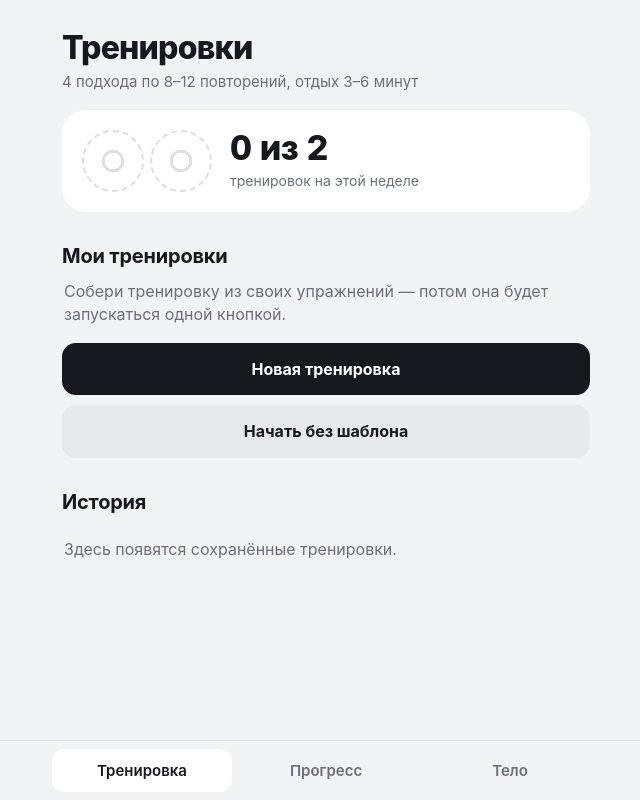
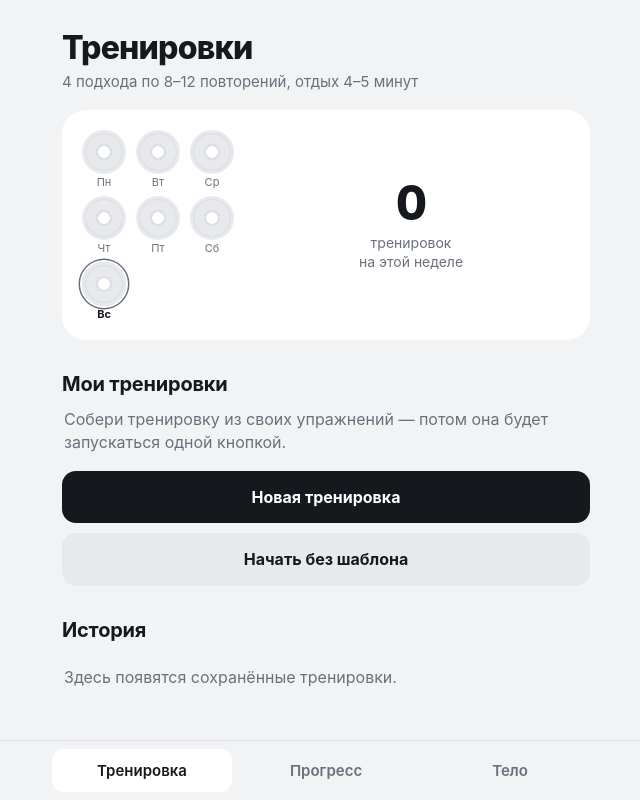
Before and after one commit to kryntsilov63/Trenirovki, a plain HTML site: page index.html in a window 1280 px wide. Shown: the whole page, without its empty margins (314-954 px from the left). Drawn offline with Linux system fonts and the light colour scheme.

Commit message:
Add files via upload

```diff
--- a/index.html
+++ b/index.html
@@ -48,11 +48,16 @@ h2{font-size:20px;font-weight:700;letter-spacing:-.01em;margin:30px 0 10px}
 
 /* week */
 .week{background:var(--surface);border-radius:24px;padding:20px;display:flex;align-items:center;gap:18px;margin-bottom:14px}
-.plates{display:flex;gap:6px;flex:none}
-.bigplate{width:62px;height:62px;border-radius:50%;
-  background:radial-gradient(circle, var(--surface) 0 8px, var(--ink) 8.5px 11px, var(--blue) 11.5px 25px, rgba(0,0,0,.18) 25.5px 26.5px, var(--blue) 27px);}
-.bigplate.off{background:radial-gradient(circle, var(--surface) 0 8px, var(--line) 8.5px 11px, transparent 11.5px);border:2.5px dashed var(--line)}
-.weekn{font-size:34px;font-weight:800;line-height:1;letter-spacing:-.02em}
+.plates{display:grid;grid-template-columns:repeat(3,44px);gap:8px 10px;flex:none}
+.day{display:flex;flex-direction:column;align-items:center;gap:3px;font-size:11px;color:var(--muted);line-height:1}
+.day.today{color:var(--ink);font-weight:700}
+.bigplate{width:44px;height:44px;border-radius:50%;
+  background:radial-gradient(circle, var(--surface) 0 5.5px, var(--ink) 6px 8px, var(--blue) 8.5px 17.5px, rgba(0,0,0,.2) 18px 18.8px, var(--blue) 19.3px);}
+.bigplate.off{background:radial-gradient(circle, var(--surface) 0 5.5px, var(--line) 6px 8px, var(--surface2) 8.5px 17.5px, var(--line) 18px 18.8px, var(--surface2) 19.3px)}
+.day.today .bigplate.off{box-shadow:0 0 0 2px var(--surface), 0 0 0 3.5px var(--muted)}
+.weekinfo{flex:1;min-width:0;text-align:center}
+.weekinfo .ln{display:block}
+.weekn{font-size:48px;font-weight:800;line-height:1;letter-spacing:-.02em}
 
 /* buttons */
 .btn{appearance:none;border:0;border-radius:14px;padding:15px 18px;font:inherit;font-weight:650;background:var(--btn);color:var(--btn-ink);width:100%;cursor:pointer;display:block}
@@ -429,12 +434,15 @@ function renderWorkout(){
   }
   if(tplDraft) return renderTplEditor();
   const mon=mondayStr(), td=today();
-  const cnt=data.sessions.filter(s=>s.date>=mon && s.date<=td).length;
+  const [my,mm,md]=mon.split('-').map(Number);
+  const days=[...Array(7)].map((_,k)=>dstr(new Date(my,mm-1,md+k)));
+  const cnt=data.sessions.filter(s=>s.date>=days[0] && s.date<=days[6]).length;
   const all=sortedDesc(), last=all[0];
-  let plates=''; for(let k=0;k<Math.max(2,cnt);k++) plates+=`<span class="bigplate ${k<cnt?'':'off'}"></span>`;
-  h+=`<div class="top"><h1>Тренировки</h1><div class="sub">4 подхода по 8–12 повторений, отдых 3–6 минут</div></div>
+  const DN=['Пн','Вт','Ср','Чт','Пт','Сб','Вс'];
+  const plates=days.map((d,k)=>`<span class="day ${d===td?'today':''}"><span class="bigplate ${data.sessions.some(s=>s.date===d)?'':'off'}"></span>${DN[k]}</span>`).join('');
+  h+=`<div class="top"><h1>Тренировки</h1><div class="sub">4 подхода по 8–12 повторений, отдых 4–5 минут</div></div>
     <div class="week"><div class="plates" aria-hidden="true">${plates}</div>
-    <div><div class="weekn num">${cnt} из 2</div><div class="muted small" style="margin-top:6px">${cnt>=2?'План на неделю выполнен':'тренировок на этой неделе'}${last?'<br>Последняя: '+fdate(last.date)+', '+agoText(daysAgo(last.date)):''}</div></div></div>
+    <div class="weekinfo"><div class="weekn num">${cnt}</div><div class="muted small" style="margin-top:6px"><span class="ln">${plural(cnt,'тренировка','тренировки','тренировок')}</span><span class="ln">на этой неделе</span>${last?`<span class="ln" style="margin-top:8px">Последняя:</span><span class="ln">${fdate(last.date)}, ${agoText(daysAgo(last.date))}</span>`:''}</div></div></div>
 `;
   const T=data.templates;
   h+='<h2>Мои тренировки</h2>';
```
